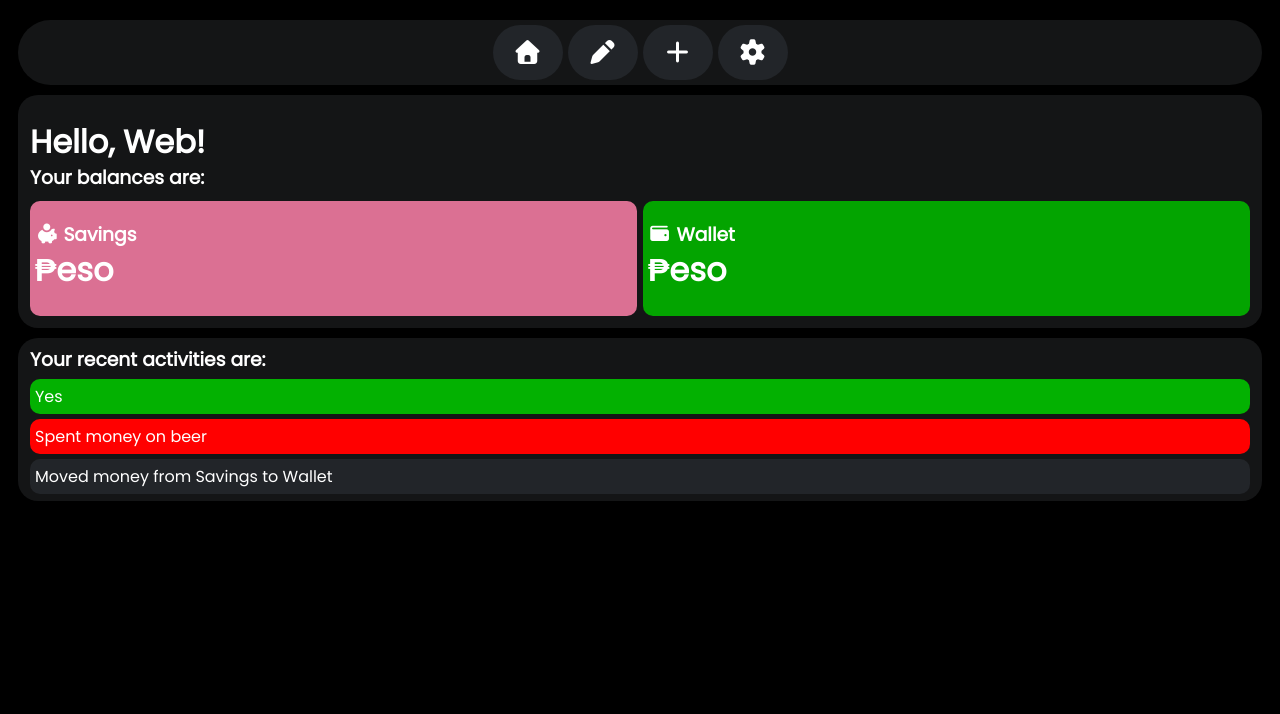
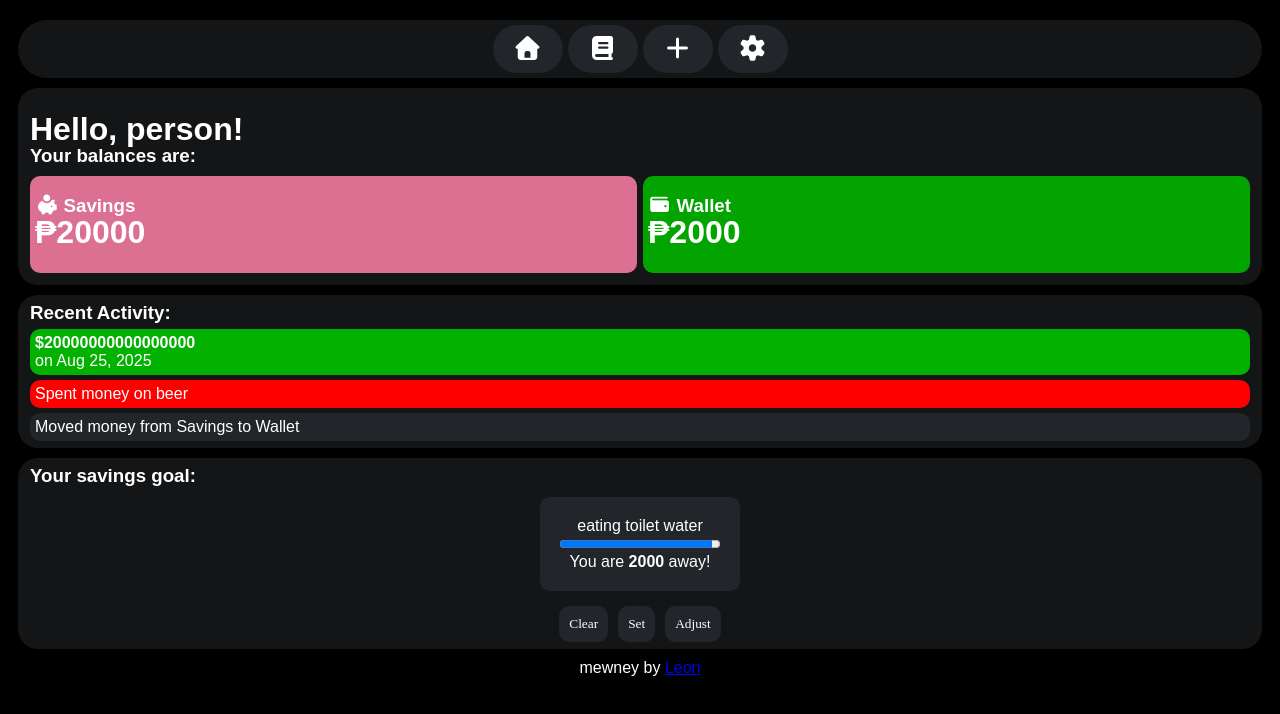
Before and after one commit to justlleoon/my-budget-app, a plain HTML site: page index.html in a window 1280 px wide. Drawn offline with Linux system fonts and the light colour scheme; a web font is replaced by a local one.

Commit message:
tiny update :>

```diff
--- a/index.html
+++ b/index.html
@@ -4,15 +4,16 @@
         <script src="jq.js"></script>
         <meta charset="UTF-8">
         <meta name="viewport" content="width=device-width, initial-scale=1.0">
-        <title>wastemoney</title>
+        <title>Mewney</title>
         <link rel="stylesheet" href="style.css">
-        <link rel="stylesheet" href="https://cdnjs.cloudflare.com/ajax/libs/font-awesome/7.0.1/css/all.min.css">
+        <link rel="stylesheet" href="fonts/fa/fontawesome-free-7.1.0-web/css/all.css">
         <script src="main.js"></script>
+        <link rel="shortcut icon" href="./fonts/rah.jpg" type="image/x-icon">
     </head>
     <body>
         <div class="topbar">
             <h2 onclick="openpane('.homepane')"><i class="fa fa-home"></i></h2>
-            <h2 onclick="openpane('.editpane')"><i class="fa fa-pen"></i></h2>
+            <h2 onclick="openpane('.editpane')"><i class="fa fa-book"></i></h2>
             <h2 onclick="openpane('.newpane')"><i class="fa fa-plus"></i></h2>
             <h2 onclick="openpane('.settingspane')"><i class="fa fa-gear"></i></h2>
         </div>
@@ -34,12 +35,35 @@
                 </div>
             </div>
             <div class="recent">
-                <h3 style="margin-left: 10px;margin-bottom: 5px;margin-top: 5px;">Your recent activities are:</h3>
-                <div class="act in 1ac">Yes</div>
+                <h3 style="margin-left: 10px;margin-bottom: 5px;margin-top: 5px;">Recent Activity:</h3>
+                <div class="act in 1ac"><b>$20000000000000000</b><br>on Aug 25, 2025</div>
                 <div class="act out 2ac">Spent money on beer</div>
                 <div class="act 3ac">Moved money from Savings to Wallet</div>
             </div>
+            <div class="goal">
+                <h3 style="margin-left: 10px;margin-bottom: 5px;margin-top: 5px;">Your savings goal:</h3>
+                <div class="trackr">
+                    <span>eating toilet water</span><br>
+                    <progress value="95" max="100"></progress><br>
+                    <span>You are <b>2000</b> away!</span>
+                </div>
+                <div class="btngoal"><button>Clear</button><button onclick="openpane('.newpane')">Set</button><button onclick="openpane('.editpane')">Adjust</button></div>
+            </div>
         </div>
+        <div class="editpane pane" style="display: none;">
+            <div class="baladj">
+                <input type="text" name="" id="hello"> Hehe
+                <button onclick="localStorage.setItem('ws-svb-ghjlio',document.getElementById('hello').value);location.reload()">Set</button>
+            </div>
+        </div>
+        <div class="newpane pane" style="display: none;">
+            <h1>Hi</h1>
+        </div>
+        <div class="settingspane pane" style="display: none;">
+            <h1>stinky</h1>
+        </div>
+        <footer style="text-align: center;">
+            mewney by <a href="https://justlleoon.github.io">Leon</a>
+        </footer>
     </body>
-
 </html>
--- a/main.js
+++ b/main.js
@@ -1,4 +1,15 @@
-let user = "Web";
+user = "person"
+//₱
+function defaultvalues(){
+    localStorage.setItem("ws-name-ghjlio","User")
+    localStorage.setItem("ws-svb-ghjlio","20000")
+    localStorage.setItem("ws-wlb-ghjlio","2000")
+    localStorage.setItem("ws-set-ghjlio", true)
+    location.reload();
+}
+if (!localStorage.getItem("ws-set-ghjlio")){
+    defaultvalues();
+}
 let phrase = [
     "Howdy",
     "Hey",
@@ -7,10 +18,15 @@ let phrase = [
     "Hi"
 ]
 function openpane(x){
-    $(".pane").hide()
-    $(x)
+    $("*.pane").hide()
+    $(x).show()
+}
+function onstart(){
+    $(".cashdb h1").text(`₱${localStorage.getItem("ws-wlb-ghjlio")}`)
+    $(".savedb h1").text(`₱${localStorage.getItem("ws-svb-ghjlio")}`)
 }
 function welcomefunc(){$(".texterm h1").text(`${phrase[Math.floor(Math.random() * 4)]}, ${user}!`);}
 $(document).ready(function () {
     welcomefunc()
+    onstart()
 });
--- a/style.css
+++ b/style.css
@@ -1,6 +1,6 @@
 @font-face {
     font-family: Poppins;
-    src: url(./Poppins-Regular.ttf);
+    src: url(./fonts/Poppins/Poppins-Regular.ttf);
 }
 
 body{
@@ -100,11 +100,72 @@ body{
     background-color: #222529;
 }
 
+.act:active{
+    background-color: #1b1c20;
+}
+
 .in{
-    background-color: #03b101 !important;
+    background-color: #03b101;
+    transition: 0.2s;
 }
 
 .out{
-    background-color: red !important;
+    background-color: red;
+    transition: 0.2s;
+}
 
+.in:hover{
+    box-shadow: 2px 2px 20px#03b101;
 }
+
+.out:hover{
+    box-shadow: 2px 2px 20px red;
+}
+
+.in:active{
+    box-shadow: 2px 2px 20px green;
+    background-color: green;
+    transition: 0.2s;
+}
+
+.out:active{
+    box-shadow: 2px 2px 20px darkred;
+    background-color: darkred;
+    transition: 0.2s;
+}
+
+.goal{
+    background-color: #141516;
+    border-radius: 20px;
+    padding: 2px;
+    margin: 10px;
+    margin-top: 10px;
+}
+
+.btngoal{
+    display: block;
+    text-align: center;
+}
+
+.btngoal button{
+    margin: 5px;
+    padding: 10px;
+    font-family: Poppins;
+    border: none;
+    border-radius: 10px;
+    color: white;
+    background-color: #222529;
+}
+
+.btngoal button:active{
+    background-color: #1b1c20;
+}
+
+.trackr{
+    text-align: center;
+    background-color: #222529;
+    width:fit-content;
+    margin: 10px auto;
+    padding: 20px;
+    border-radius: 10px;
+}
```
